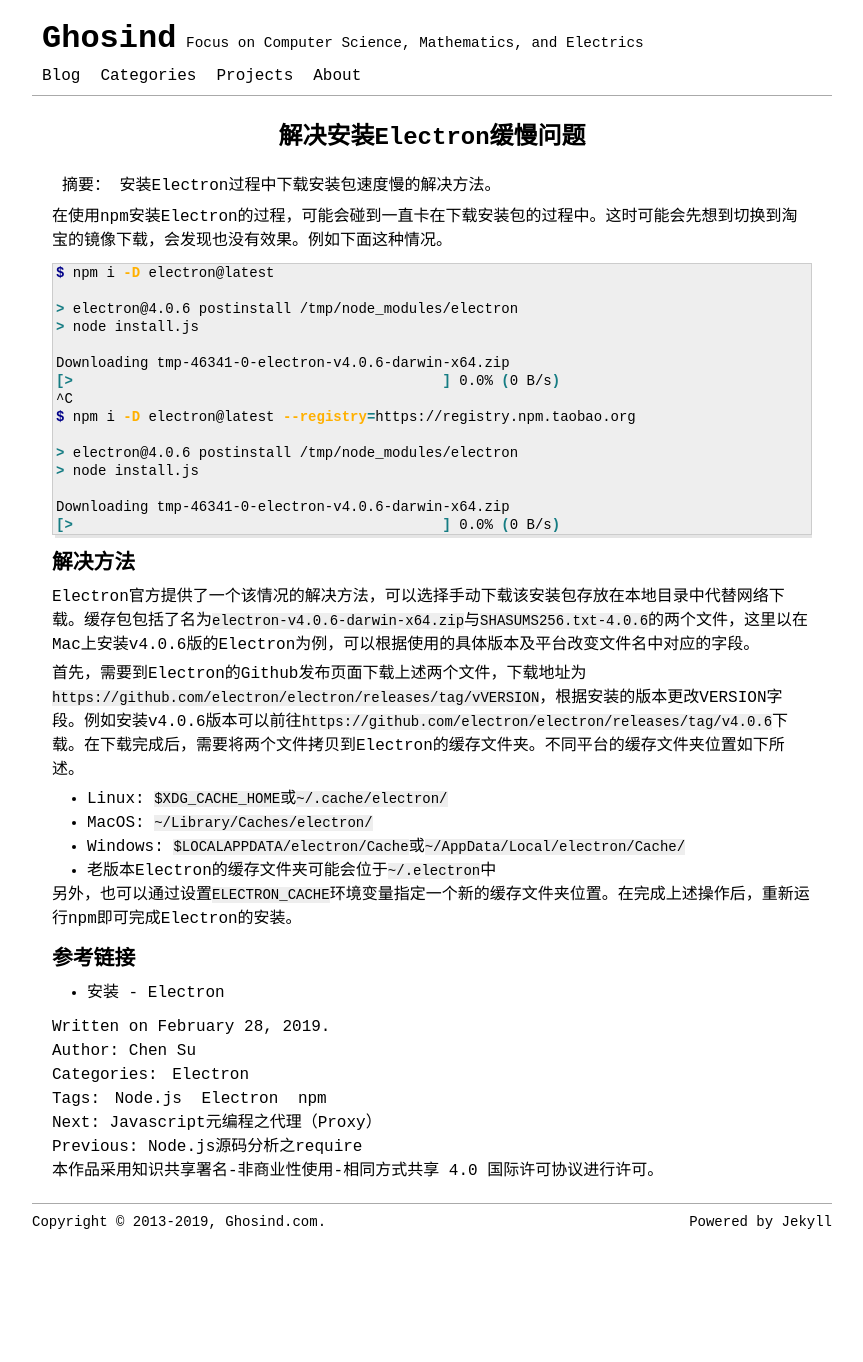
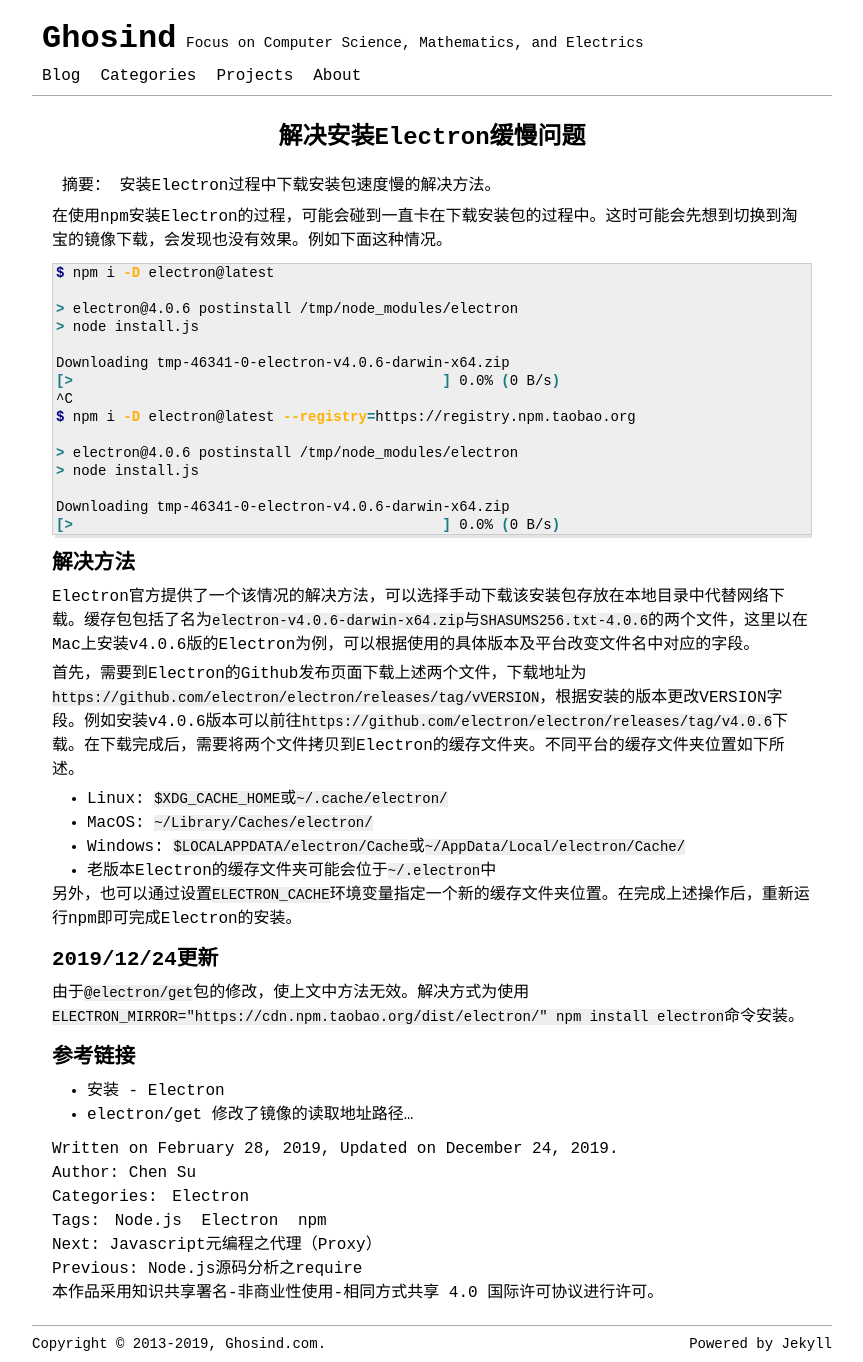
Before and after one commit to ghosind/ghosind.github.io, a Jekyll site: the page built from _posts/electron/2019-02-28-install-electron-slowly.md, in a window 1280 px wide. Shown: the whole page, without its empty margins (208-1071 px from the left). Built offline with Jekyll 4.4.1, drawn with Linux system fonts in a browser that asks for light colours; comment, search, counter and statistics services are not loaded; before the commit the page ends 1240 px from its top, so only the background shows below that.

Commit message:
Update post.

```diff
--- a/_posts/electron/2019-02-28-install-electron-slowly.md
+++ b/_posts/electron/2019-02-28-install-electron-slowly.md
@@ -2,6 +2,7 @@
 layout: post
 title: 解决安装Electron缓慢问题
 date: 2019-02-28
+last_modified_at: 2019-12-24
 categories: [Electron]
 tags: [Node.js, Electron, npm]
 excerpt: 安装Electron过程中下载安装包速度慢的解决方法。
@@ -40,6 +41,11 @@
 
 另外，也可以通过设置`ELECTRON_CACHE`环境变量指定一个新的缓存文件夹位置。在完成上述操作后，重新运行npm即可完成Electron的安装。
 
+## 2019/12/24更新
+
+由于`@electron/get`包的修改，使上文中方法无效。解决方式为使用`ELECTRON_MIRROR="https://cdn.npm.taobao.org/dist/electron/" npm install electron`命令安装。
+
 ## 参考链接
 
 - [安装 - Electron](https://electronjs.org/docs/tutorial/installation)
+- [electron/get 修改了镜像的读取地址路径...](https://github.com/cnpm/cnpmjs.org/issues/1530)
```
